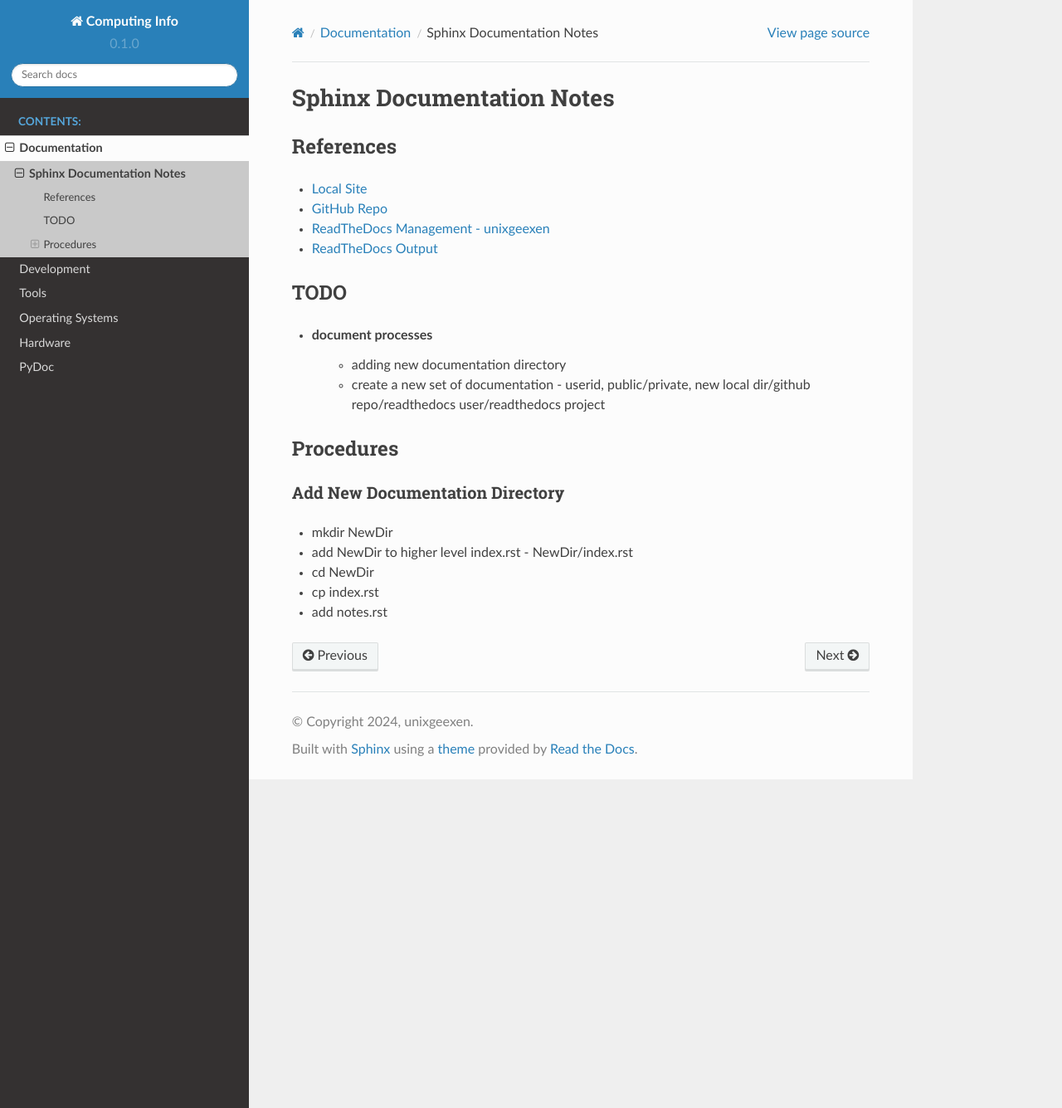
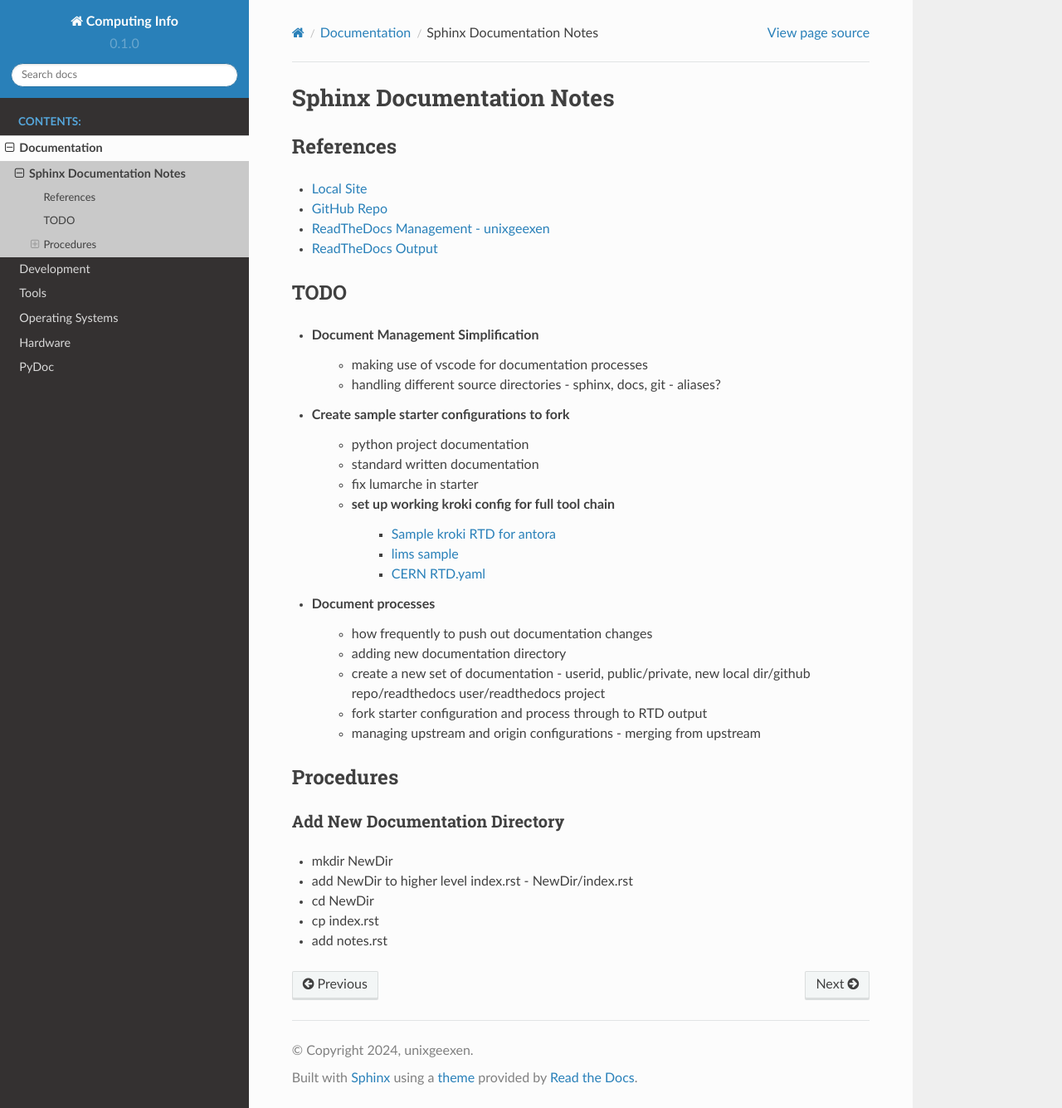
Before and after one commit to unixgeexen/public.computing, a Sphinx documentation site: the page built from docs/source/documentation/documentation.rst, in a window 1280 px wide and 1335 px high. Shown: the whole window at 83% size. Built offline with Sphinx 7.4.7 and the Read the Docs theme 2.0.0, drawn with Linux system fonts in a browser that asks for light colours.

Commit message:
doco notes, kroki reqts

```diff
--- a/docs/source/documentation/documentation.rst
+++ b/docs/source/documentation/documentation.rst
@@ -10,9 +10,24 @@ References
 
 TODO
 ----
-* document processes
+
+* Document Management Simplification
+    * making use of vscode for documentation processes
+    * handling different source directories - sphinx, docs, git - aliases?
+* Create sample starter configurations to fork
+    * python project documentation
+    * standard written documentation
+    * fix lumarche in starter
+    * set up working kroki config for full tool chain
+        * `Sample kroki RTD for antora <https://github.com/man-chi/foundation/blob/main/.readthedocs.yaml>`_
+        * `lims sample <https://github.com/genespace-ru/lims-docs/blob/1d139c074e948462cd1a209dfc217c222879febc/requirements.txt>`_
+        * `CERN RTD.yaml <https://github.com/CERN/Quantumacy/blob/main/.readthedocs.yaml>`_
+* Document processes
+    * how frequently to push out documentation changes
     * adding new documentation directory
     * create a new set of documentation - userid, public/private, new local dir/github repo/readthedocs user/readthedocs project
+    * fork starter configuration and process through to RTD output
+    * managing upstream and origin configurations - merging from upstream
 
 Procedures
 ------------------------------
```
Also changed, not shown: docs/requirements.txt (+11 -11 lines), docs/requirements.version.txt (added, +11 -0 lines).
